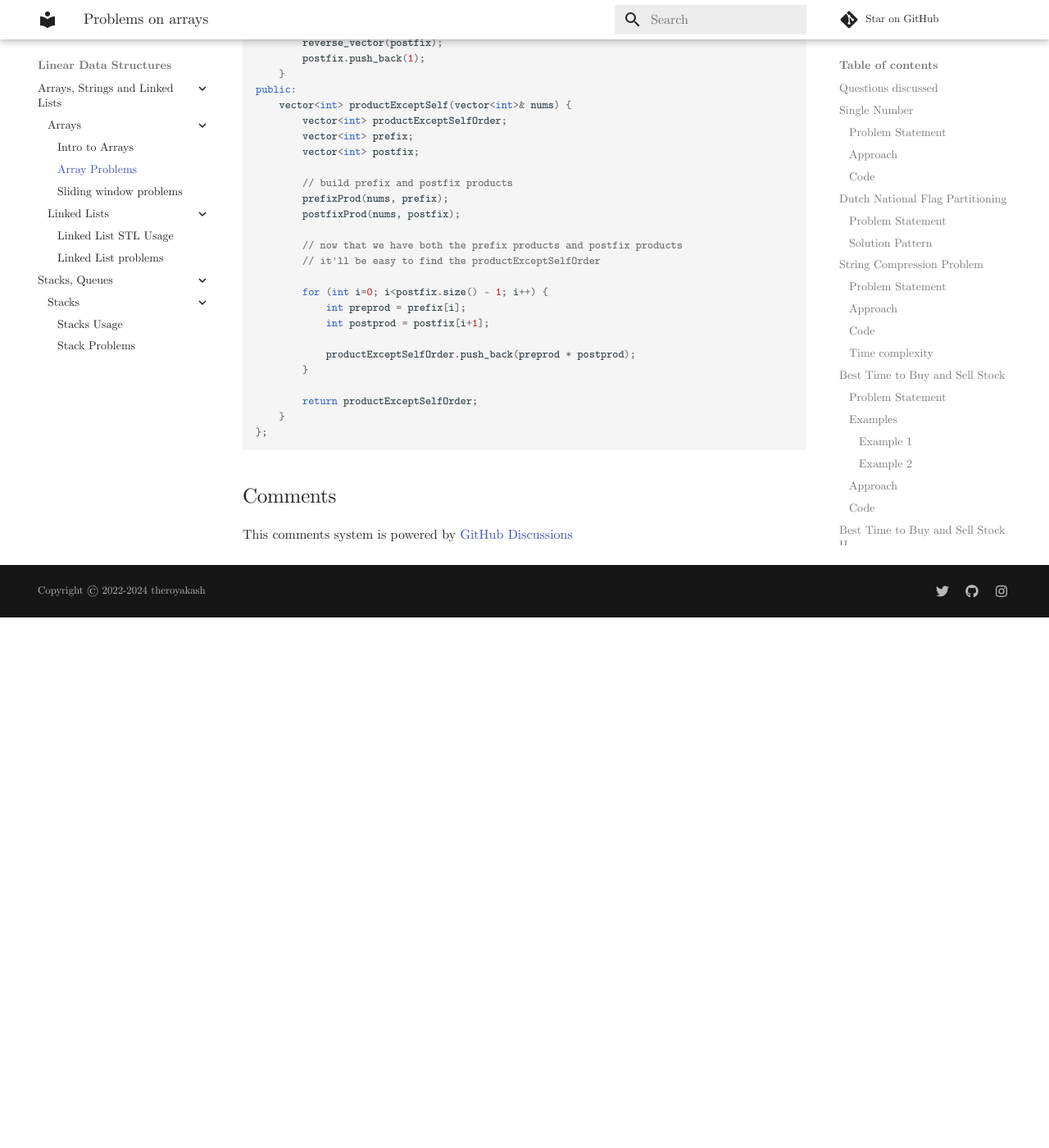
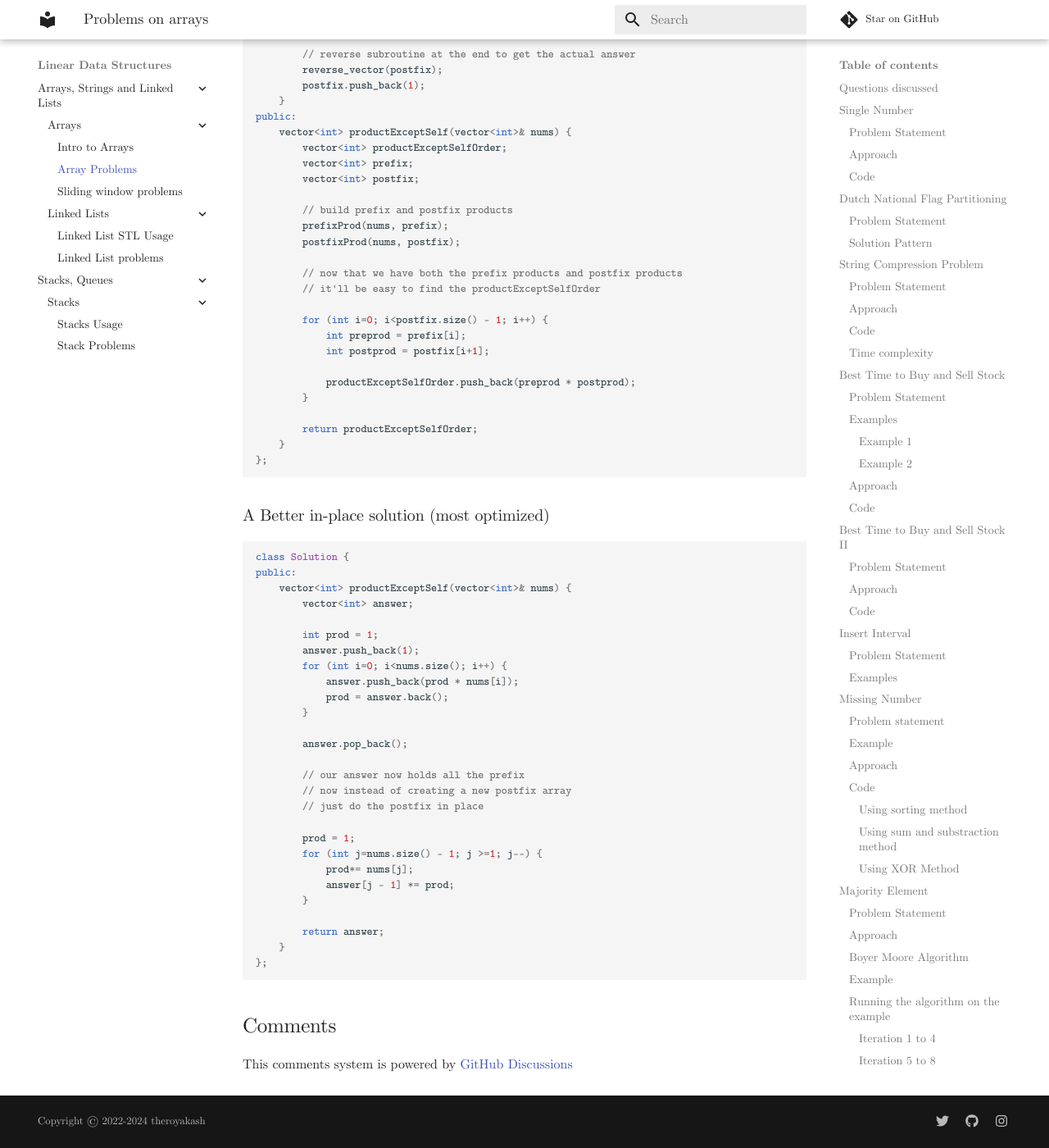
Before and after one commit to theroyakash/algorithms.theroyakash.com, an MkDocs documentation site: the page built from docs/arrays/array-problems.md, in a window 1280 px wide and 1400 px high, scrolled down 30944 px. Shown: the whole window at 82% size. Built offline with MkDocs 1.6.1 and Material for MkDocs 9.7.7, drawn with Linux system fonts in a browser that asks for light colours; comment, search, counter and statistics services are not loaded; before the commit the page ends 31697 px from its top, so only the background shows below that.

Commit message:
added a Better in-place solution for Product of Array Except Self

````diff
--- a/docs/arrays/array-problems.md
+++ b/docs/arrays/array-problems.md
@@ -1141,3 +1142,35 @@
     }
 };
 ```
+
+### A Better in-place solution (most optimized)
+
+```cpp
+class Solution {
+public:
+    vector<int> productExceptSelf(vector<int>& nums) {
+        vector<int> answer;
+
+        int prod = 1;
+        answer.push_back(1);
+        for (int i=0; i<nums.size(); i++) {
+            answer.push_back(prod * nums[i]);
+            prod = answer.back();
+        }
+
+        answer.pop_back();
+
+        // our answer now holds all the prefix
+        // now instead of creating a new postfix array
+        // just do the postfix in place
+
+        prod = 1;
+        for (int j=nums.size() - 1; j >=1; j--) {
+            prod*= nums[j];
+            answer[j - 1] *= prod;
+        }
+
+        return answer;
+    }
+};
+```
````
Also changed, not shown: other parts of docs/arrays/array-problems.md (+1 -0 lines).
